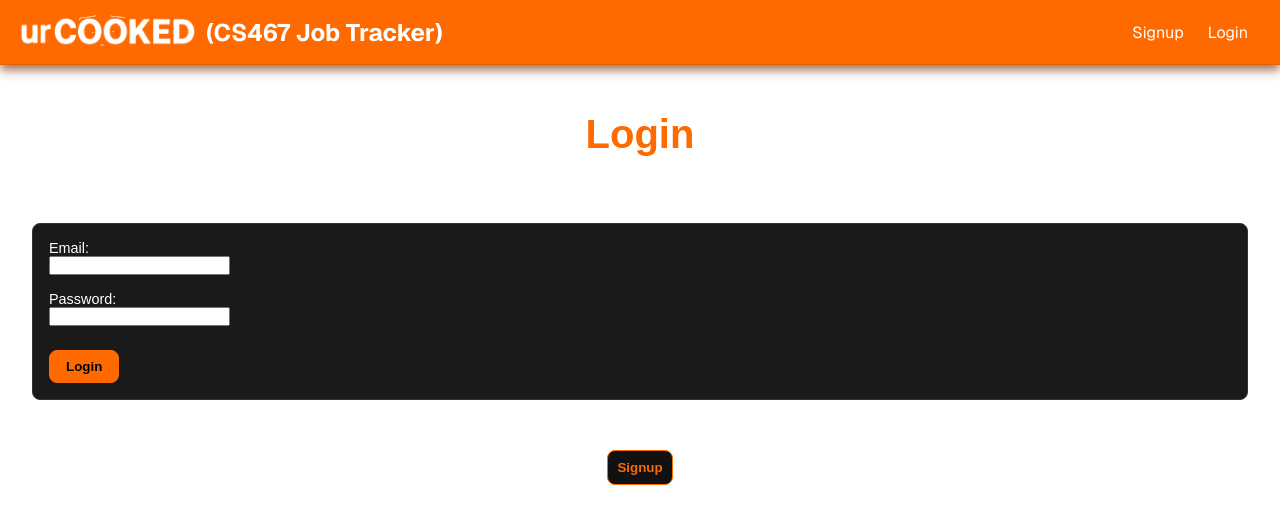
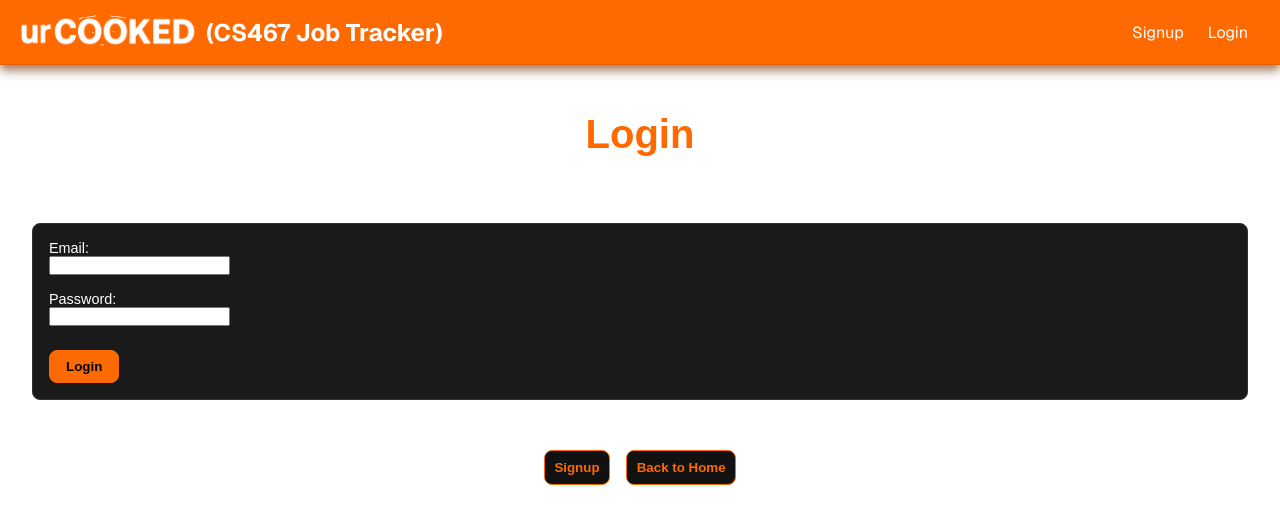
Before and after one commit to 1lec/job-tracker, a Next.js app in the folder frontend/my-app/: page /login in a window 1280 px wide. Shown: the top 524 px of the page. Built offline with nearby package versions, Linux system fonts and the light colour scheme.

Commit message:
Uncomment Nav Buttons for Login/Signup pages

```diff
--- a/frontend/my-app/src/app/(auth)/login/page.js
+++ b/frontend/my-app/src/app/(auth)/login/page.js
@@ -88,9 +88,9 @@ export default function LoginPage() {
         <button className={styles.buttonFunction} onClick={() => router.push('/signup')}>
           Signup
         </button>
-        {/* <button className={styles.buttonFunction} onClick={() => router.push('/')}>
+        <button className={styles.buttonFunction} onClick={() => router.push('/')}>
           Back to Home
-        </button> */}
+        </button>
       </div>
     </main>
   );
--- a/frontend/my-app/src/app/(auth)/signup/page.js
+++ b/frontend/my-app/src/app/(auth)/signup/page.js
@@ -111,9 +111,9 @@ export default function SignupPage() {
       </form>
 
       <div className={styles.buttonRow}>
-        {/* <button className={styles.buttonFunction} onClick={() => router.push('/')}>
+        <button className={styles.buttonFunction} onClick={() => router.push('/')}>
           Back to Home
-        </button> */}
+        </button>
       </div>
     </main>
   );
```
